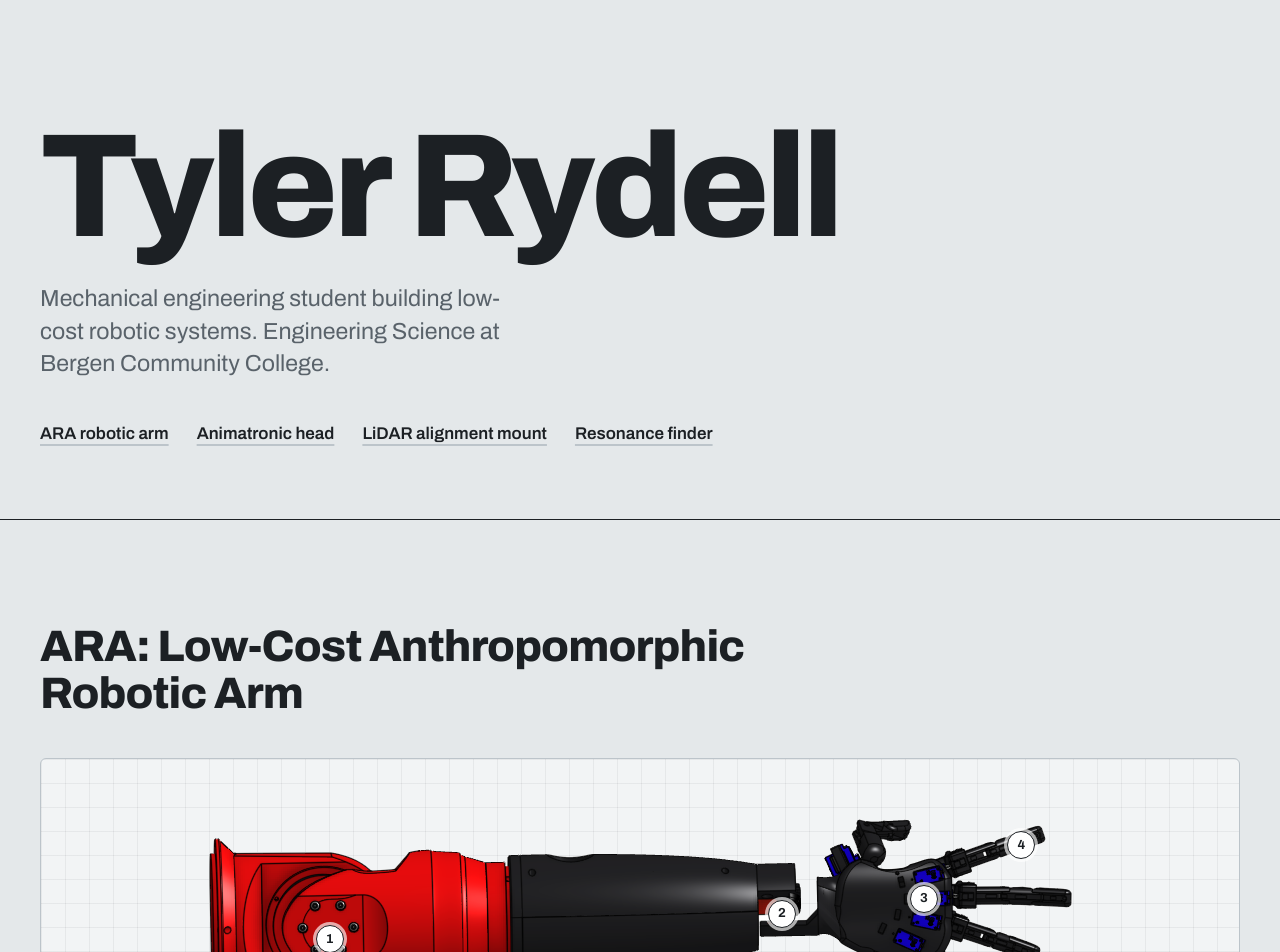
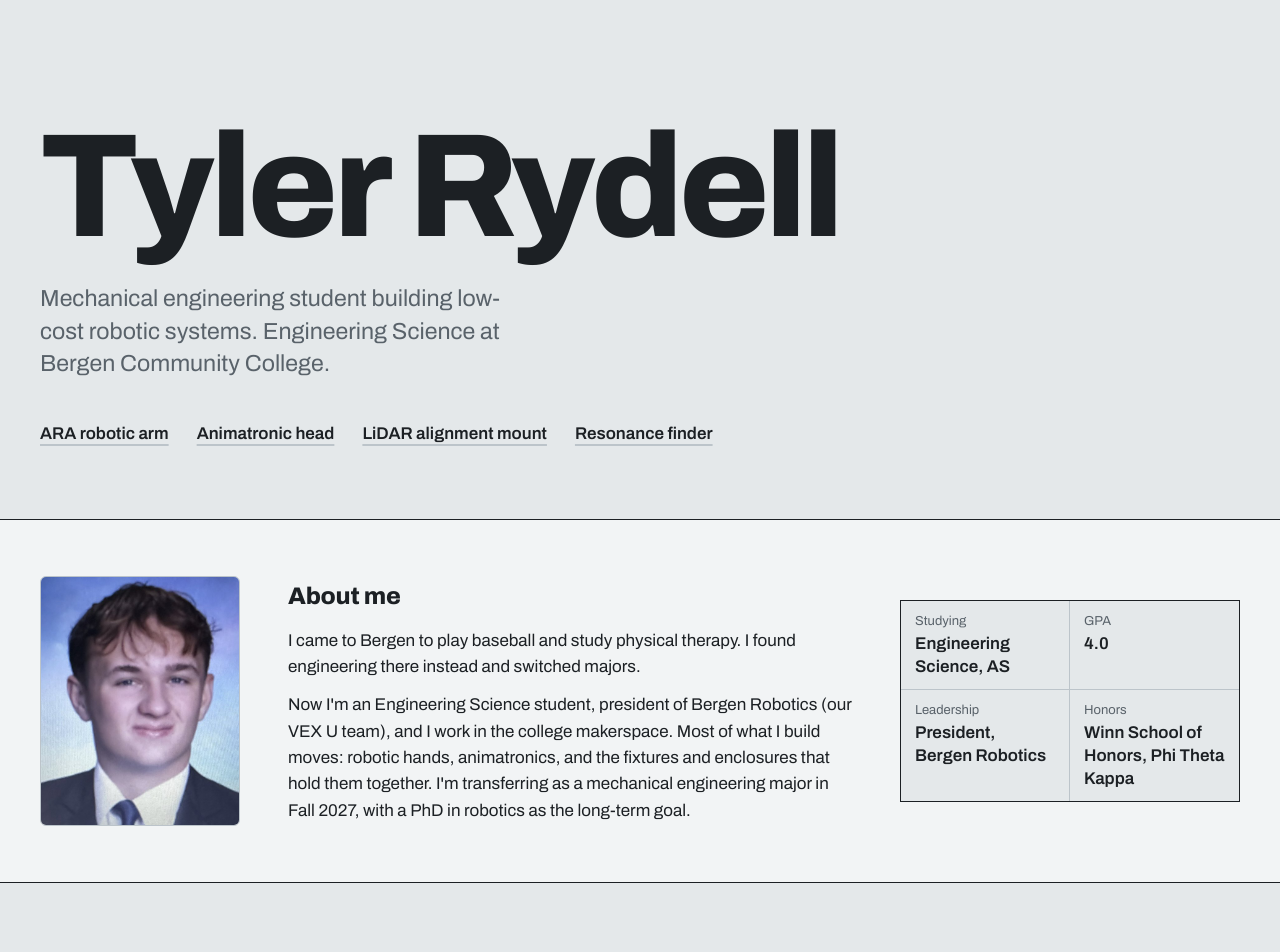
Before and after one commit to trydell29/Mechanical-Design-Portfolio-Tyler-Rydell, a React (Vite) app: page / in a window 1280 px wide. Shown: the top 952 px of the page. Built offline with nearby package versions, Linux system fonts and the light colour scheme.

Commit message:
Add About banner with photo, bio, and quick facts
Co-Authored-By: Claude Opus 5.5 <noreply@anthropic.com>
Claude-Session: https://claude.ai/code/session_01UJoAhQq26ZiJCAmbM4omh7

```diff
--- a/src/App.jsx
+++ b/src/App.jsx
@@ -1,5 +1,5 @@
 import { useState } from "react";
-import { site, projects } from "./content.js";
+import { site, about, projects } from "./content.js";
 
 function Figure({ project, active, setActive }) {
   const { image, callouts } = project;
@@ -101,6 +101,30 @@ function Project({ project }) {
   );
 }
 
+function About() {
+  return (
+    <section className="about" aria-labelledby="about-title">
+      <div className="wrap about__inner">
+        <img className="about__photo" src={about.photo.src} alt={about.photo.alt} />
+        <div className="about__text">
+          <h2 id="about-title">{about.heading}</h2>
+          {about.paragraphs.map((p) => (
+            <p key={p}>{p}</p>
+          ))}
+        </div>
+        <dl className="titleblock about__facts">
+          {about.facts.map(([k, v]) => (
+            <div key={k}>
+              <dt>{k}</dt>
+              <dd>{v}</dd>
+            </div>
+          ))}
+        </dl>
+      </div>
+    </section>
+  );
+}
+
 export default function App() {
   const links = [
     site.email && { href: `mailto:${site.email}`, label: "Email" },
@@ -127,6 +151,8 @@ export default function App() {
         </div>
       </header>
 
+      <About />
+
       <main id="work" className="wrap">
         {projects.map((p) => (
           <Project key={p.id} project={p} />
--- a/src/content.js
+++ b/src/content.js
@@ -13,6 +13,22 @@ export const site = {
   linkedin: "https://www.linkedin.com/in/tylerrydell",
   github: "https://github.com/trydell29",
   resume: "", // later: put resume.pdf in /public and set this to "/resume.pdf"
+};
+
+// The "About me" banner near the top of the page.
+export const about = {
+  photo: { src: "/images/headshot.jpg", alt: "Portrait of Tyler Rydell" },
+  heading: "About me",
+  paragraphs: [
+    "I came to Bergen to play baseball and study physical therapy. I found engineering there instead and switched majors.",
+    "Now I'm an Engineering Science student, president of Bergen Robotics (our VEX U team), and I work in the college makerspace. Most of what I build moves: robotic hands, animatronics, and the fixtures and enclosures that hold them together. I'm transferring as a mechanical engineering major in Fall 2027, with a PhD in robotics as the long-term goal.",
+  ],
+  facts: [
+    ["Studying", "Engineering Science, AS"],
+    ["GPA", "4.0"],
+    ["Leadership", "President, Bergen Robotics"],
+    ["Honors", "Winn School of Honors, Phi Theta Kappa"],
+  ],
 };
 
 export const projects = [
--- a/src/index.css
+++ b/src/index.css
@@ -451,3 +451,66 @@ a {
   .project__body--wide .callouts { grid-column: 2; grid-row: 1 / span 2; }
   .project__body--wide .titleblock { grid-column: 2; grid-row: 3; }
 }
+
+/* About banner */
+.about {
+  background: var(--sheet);
+  border-bottom: 1.5px solid var(--ink);
+  padding: clamp(32px, 5vw, 56px) 0;
+}
+
+.about__inner {
+  display: grid;
+  grid-template-columns: 200px minmax(0, 1fr) 340px;
+  gap: clamp(24px, 4vw, 48px);
+  align-items: center;
+}
+
+.about__photo {
+  width: 200px;
+  aspect-ratio: 4 / 5;
+  object-fit: cover;
+  border-radius: 6px;
+  border: 1px solid var(--rule);
+}
+
+.about__text h2 {
+  margin: 0 0 12px;
+  font-size: 1.5rem;
+  font-weight: 750;
+  font-variation-settings: "wdth" 112;
+  letter-spacing: -0.01em;
+}
+
+.about__text p {
+  margin: 0;
+  max-width: 62ch;
+}
+.about__text p + p {
+  margin-top: 12px;
+}
+
+.about__facts {
+  background: var(--paper);
+}
+
+@media (max-width: 1040px) {
+  .about__inner {
+    grid-template-columns: 160px minmax(0, 1fr);
+  }
+  .about__photo {
+    width: 160px;
+  }
+  .about__facts {
+    grid-column: 1 / -1;
+  }
+}
+
+@media (max-width: 600px) {
+  .about__inner {
+    grid-template-columns: 1fr;
+  }
+  .about__photo {
+    width: 140px;
+  }
+}
```
Also changed, not shown: public/images/headshot.jpg (added).
